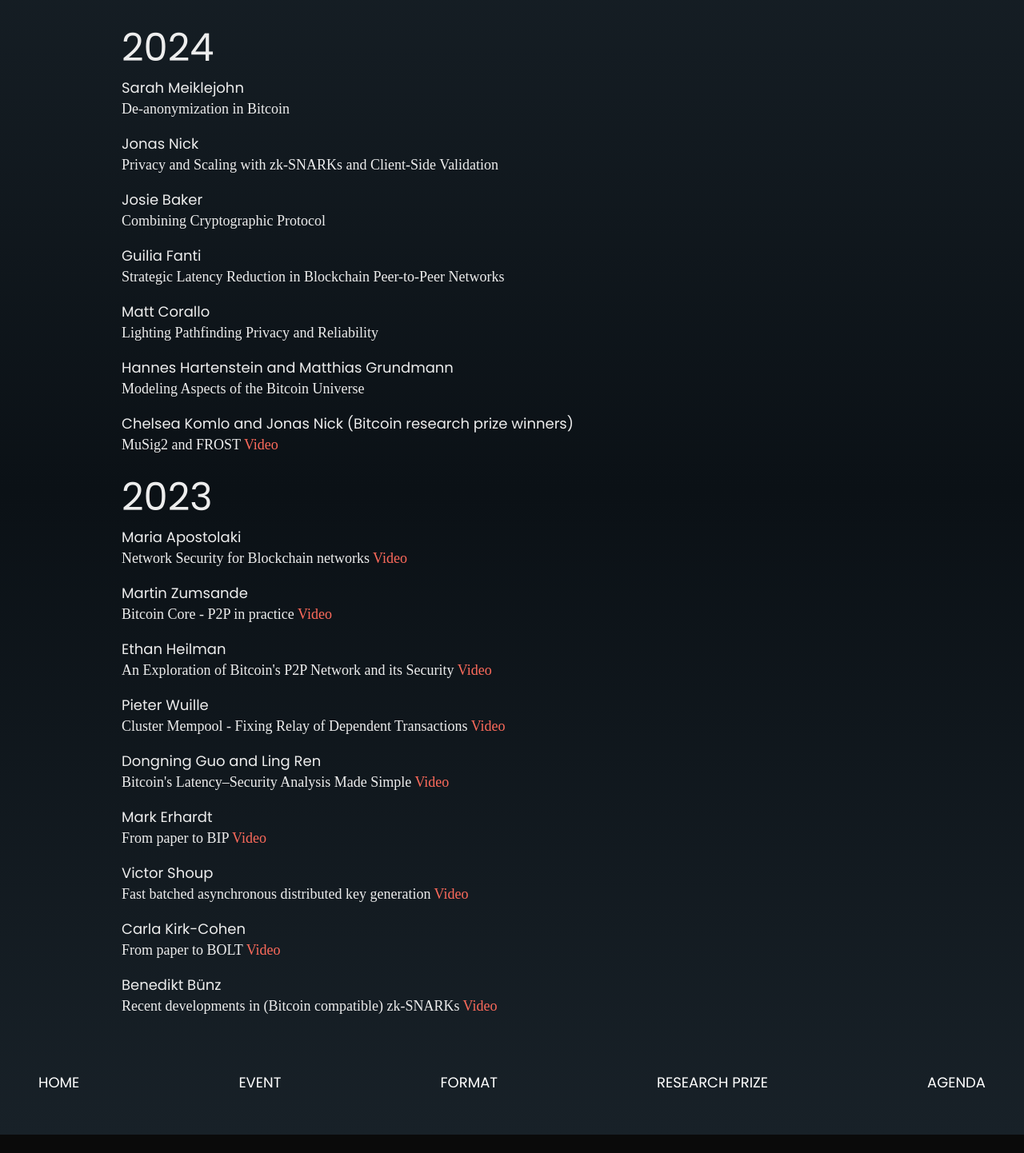
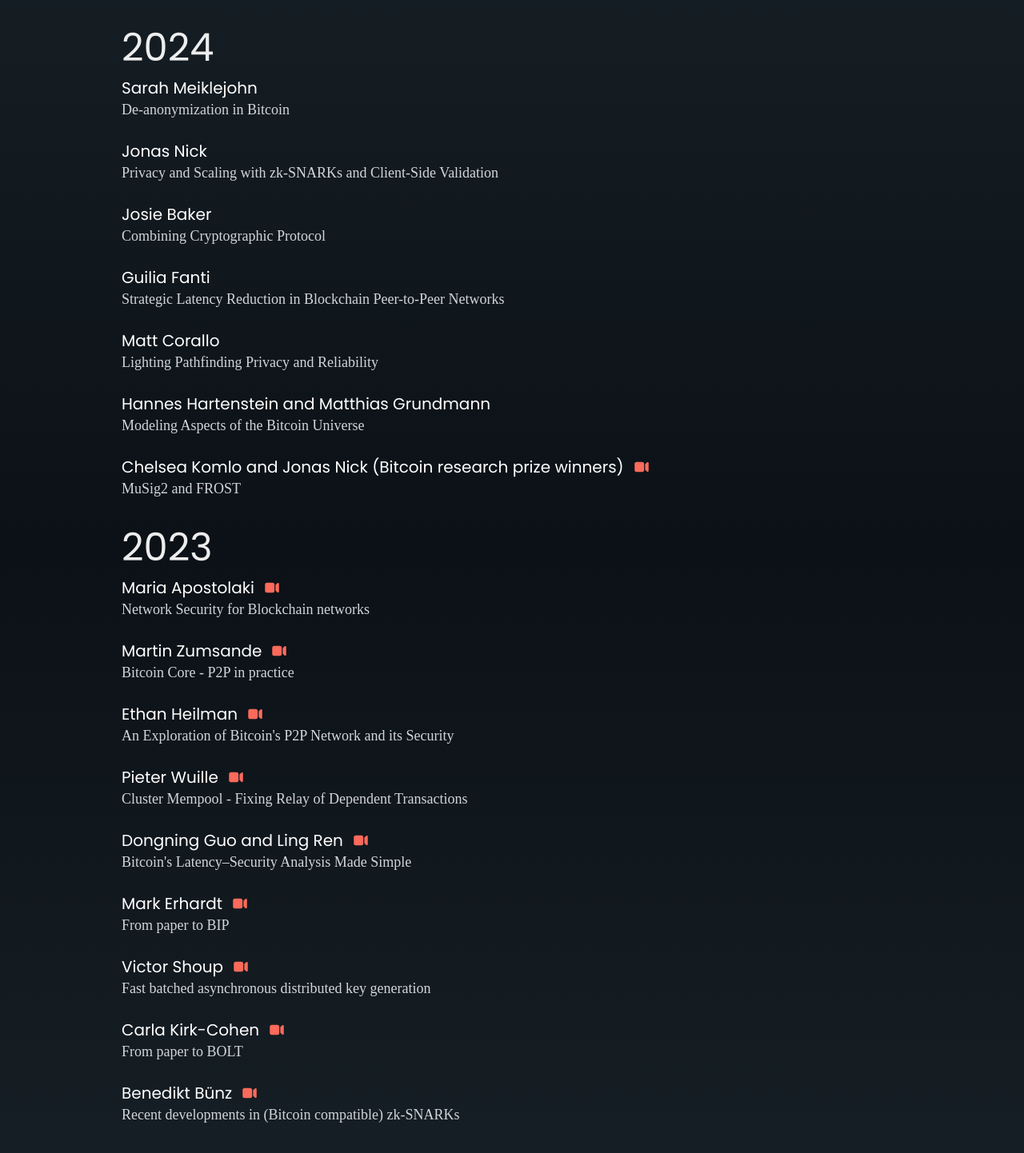
Before and after one commit to chaincodelabs/brd-website, a Next.js app: page /prev in a window 1280 px wide. Shown: the part 188-1630 px from the top of the page at 80% size. Before the commit the page ends 1607 px from the top, so only its background shows below. Built offline with nearby package versions, Linux system fonts and the light colour scheme.

Commit message:
event record and video icon components

```diff
--- a/app/[page]/page.tsx
+++ b/app/[page]/page.tsx
@@ -2,6 +2,8 @@
 import { promises as fs } from 'fs'
 import path from 'path'
 import { MDXRemote } from 'next-mdx-remote/rsc'
+import VideoLink from '@/components/VideoLink'
+import EventRecord from '@/components/EventRecord'
 
 interface PageProps {
   params: Promise<{
@@ -37,7 +39,13 @@
     return (
       <main className="relative z-1 min-h-screen">
         <div className="max-w-5xl mx-auto pt-[124px] px-6">
-          <MDXRemote source={fileContent} />
+          <MDXRemote
+            source={fileContent}
+            components={{
+              VideoLink,
+              EventRecord,
+            }}
+          />
         </div>
       </main>
     )
--- /dev/null
+++ b/components/EventRecord.tsx
@@ -0,0 +1,29 @@
+import React from 'react';
+import VideoLink from './VideoLink';
+
+interface EventRecordProps {
+  speaker: string;
+  title: string;
+  videoUrl?: string;
+  className?: string;
+}
+
+export default function EventRecord({
+  speaker,
+  title,
+  videoUrl,
+  className = ""
+}: EventRecordProps) {
+  return (
+    <div className={`mb-6 ${className}`}>
+      <div className="flex flex-row gap-3 items-center">
+        <h3 className="text-xl text-white">{speaker}</h3>
+        {videoUrl && (
+          <VideoLink href={videoUrl} />
+      )}
+    </div>
+      <p className="text-gray-300 mb-3">{title}</p>
+
+    </div>
+  );
+}
--- /dev/null
+++ b/components/VideoLink.tsx
@@ -0,0 +1,29 @@
+import React from 'react';
+import { VideoCameraIcon } from '@heroicons/react/24/solid';
+
+interface VideoLinkProps {
+  href: string;
+  tooltipText?: string;
+  className?: string;
+}
+
+export default function VideoLink({
+  href,
+  tooltipText = "Watch video",
+  className = ""
+}: VideoLinkProps) {
+  return (
+    <a
+      href={href}
+      target="_blank"
+      rel="noopener noreferrer"
+      className={`inline-flex items-center group relative ${className}`}
+      title={tooltipText}
+    >
+      <VideoCameraIcon className="h-5 w-5 text-[#fb6a5b] transition-colors" />
+      <span className="absolute bottom-full left-1/2 transform -translate-x-1/2 mb-2 px-2 py-1 text-base text-white bg-gray-800 rounded opacity-0 group-hover:opacity-100 transition-opacity duration-200 pointer-events-none whitespace-nowrap z-10 font-sans">
+        {tooltipText}
+      </span>
+    </a>
+  );
+}
--- a/content/pages/prev.mdx
+++ b/content/pages/prev.mdx
@@ -2,62 +2,94 @@
 
 ## 2024
 
-### Sarah Meiklejohn
-De-anonymization in Bitcoin
+<EventRecord
+  speaker="Sarah Meiklejohn"
+  title="De-anonymization in Bitcoin"
+/>
 
-### Jonas Nick
-Privacy and Scaling with zk-SNARKs and Client-Side Validation
+<EventRecord
+  speaker="Jonas Nick"
+  title="Privacy and Scaling with zk-SNARKs and Client-Side Validation"
+/>
 
-### Josie Baker
-Combining Cryptographic Protocol
+<EventRecord
+  speaker="Josie Baker"
+  title="Combining Cryptographic Protocol"
+/>
 
-### Guilia Fanti
-Strategic Latency Reduction in Blockchain Peer-to-Peer Networks
+<EventRecord
+  speaker="Guilia Fanti"
+  title="Strategic Latency Reduction in Blockchain Peer-to-Peer Networks"
+/>
 
-### Matt Corallo
-Lighting Pathfinding Privacy and Reliability
+<EventRecord
+  speaker="Matt Corallo"
+  title="Lighting Pathfinding Privacy and Reliability"
+/>
 
-### Hannes Hartenstein and Matthias Grundmann
-Modeling Aspects of the Bitcoin Universe
+<EventRecord
+  speaker="Hannes Hartenstein and Matthias Grundmann"
+  title="Modeling Aspects of the Bitcoin Universe"
+/>
 
-### Chelsea Komlo and Jonas Nick (Bitcoin research prize winners)
-MuSig2 and FROST
-[Video](https://www.youtube.com/watch?v=9j1smRr_Ebc)
+<EventRecord
+  speaker="Chelsea Komlo and Jonas Nick (Bitcoin research prize winners)"
+  title="MuSig2 and FROST"
+  videoUrl="https://www.youtube.com/watch?v=9j1smRr_Ebc"
+/>
 
 ## 2023
 
-### Maria Apostolaki
-Network Security for Blockchain networks
-[Video](https://www.youtube.com/watch?v=Grp-uzTRB2M)
+<EventRecord
+  speaker="Maria Apostolaki"
+  title="Network Security for Blockchain networks"
+  videoUrl="https://www.youtube.com/watch?v=Grp-uzTRB2M"
+/>
 
-### Martin Zumsande
-Bitcoin Core - P2P in practice
-[Video](https://www.youtube.com/watch?v=dWCPeiIzVco)
+<EventRecord
+  speaker="Martin Zumsande"
+  title="Bitcoin Core - P2P in practice"
+  videoUrl="https://www.youtube.com/watch?v=dWCPeiIzVco"
+/>
 
-### Ethan Heilman
-An Exploration of Bitcoin's P2P Network and its Security
-[Video](https://www.youtube.com/watch?v=32du0sviq0g)
+<EventRecord
+  speaker="Ethan Heilman"
+  title="An Exploration of Bitcoin's P2P Network and its Security"
+  videoUrl="https://www.youtube.com/watch?v=32du0sviq0g"
+/>
 
-### Pieter Wuille
-Cluster Mempool - Fixing Relay of Dependent Transactions
-[Video](https://www.youtube.com/watch?v=X0pLi9WH3JY)
+<EventRecord
+  speaker="Pieter Wuille"
+  title="Cluster Mempool - Fixing Relay of Dependent Transactions"
+  videoUrl="https://www.youtube.com/watch?v=X0pLi9WH3JY"
+/>
 
-### Dongning Guo and Ling Ren
-Bitcoin's Latency–Security Analysis Made Simple
-[Video](https://www.youtube.com/watch?v=QH-7nQU7JTQ)
+<EventRecord
+  speaker="Dongning Guo and Ling Ren"
+  title="Bitcoin's Latency–Security Analysis Made Simple"
+  videoUrl="https://www.youtube.com/watch?v=QH-7nQU7JTQ"
+/>
 
-### Mark Erhardt
-From paper to BIP
-[Video](https://www.youtube.com/watch?v=7wZaL3VC2Nw)
+<EventRecord
+  speaker="Mark Erhardt"
+  title="From paper to BIP"
+  videoUrl="https://www.youtube.com/watch?v=7wZaL3VC2Nw"
+/>
 
-### Victor Shoup
-Fast batched asynchronous distributed key generation
-[Video](https://www.youtube.com/watch?v=dc2ctAC7UPE)
+<EventRecord
+  speaker="Victor Shoup"
+  title="Fast batched asynchronous distributed key generation"
+  videoUrl="https://www.youtube.com/watch?v=dc2ctAC7UPE"
+/>
 
-### Carla Kirk-Cohen
-From paper to BOLT
-[Video](https://www.youtube.com/watch?v=l5JgXwUWAuw)
+<EventRecord
+  speaker="Carla Kirk-Cohen"
+  title="From paper to BOLT"
+  videoUrl="https://www.youtube.com/watch?v=l5JgXwUWAuw"
+/>
 
-### Benedikt Bünz
-Recent developments in (Bitcoin compatible) zk-SNARKs
-[Video](https://www.youtube.com/watch?v=6YBp1xbQV8o)
+<EventRecord
+  speaker="Benedikt Bünz"
+  title="Recent developments in (Bitcoin compatible) zk-SNARKs"
+  videoUrl="https://www.youtube.com/watch?v=6YBp1xbQV8o"
+/>
--- a/package.json
+++ b/package.json
@@ -12,6 +12,7 @@
     "lint": "eslint"
   },
   "dependencies": {
+    "@heroicons/react": "^2.2.0",
     "@mdx-js/loader": "^3.1.1",
     "@mdx-js/react": "^3.1.1",
     "@next/mdx": "^15.5.4",
```
Also changed, not shown: 1 other file (tests, documents, lock files or other folders).
